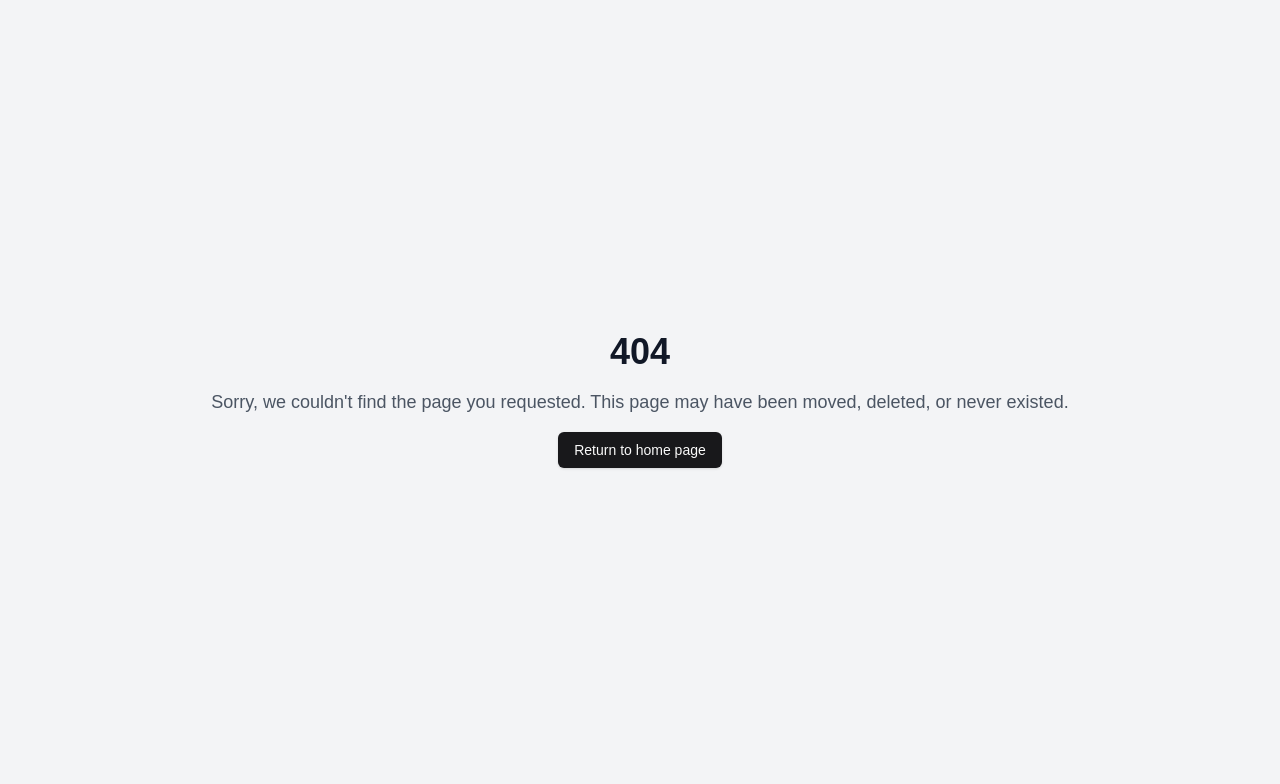
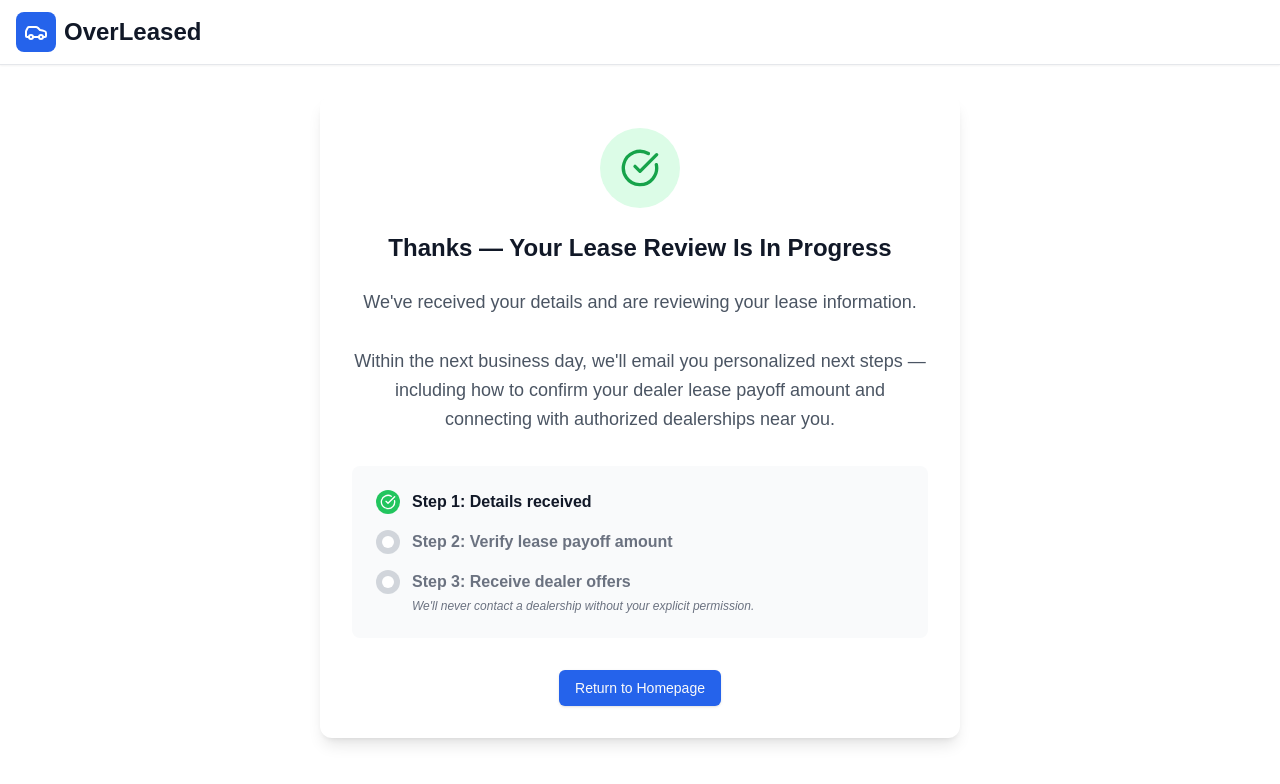
Before and after one commit to DanBus0/OverLeased, a Next.js app: page /lease-review-submitted in a window 1280 px wide. Before the commit this address had no page. Shown: the top 784 px of the page. Built offline with nearby package versions, Linux system fonts and the light colour scheme.

Commit message:
Add files via upload

```diff
--- a/src/pages/get-started.tsx
+++ b/src/pages/get-started.tsx
@@ -242,13 +242,15 @@ export default function GetStartedPage() {
 
       if (supabaseResult.success) {
         console.log('Form successfully submitted to Supabase');
-        setIsSubmitted(true);
+        // Redirect to tracking URL for Google Ads conversion tracking
+        window.location.href = "/lease-review-submitted";
       } else {
         console.log('Supabase submission failed, using localStorage fallback');
         const localStorageResult = submitToLocalStorage();
 
         if (localStorageResult.success) {
-          setIsSubmitted(true);
+          // Redirect to tracking URL for Google Ads conversion tracking
+          window.location.href = "/lease-review-submitted";
         } else {
           throw new Error('Both Supabase and localStorage submissions failed');
         }
@@ -256,7 +258,6 @@ export default function GetStartedPage() {
     } catch (err) {
       console.error('Form submission error:', err);
       setError("Something went wrong. Please try again.");
-    } finally {
       setIsSubmitting(false);
     }
   };
--- /dev/null
+++ b/src/pages/lease-review-submitted.tsx
@@ -0,0 +1,98 @@
+
+import Head from "next/head";
+import Link from "next/link";
+import { Card, CardContent } from "@/components/ui/card";
+import { Button } from "@/components/ui/button";
+import { CheckCircle } from "lucide-react";
+import Footer from "@/components/layout/Footer";
+import { Car } from "lucide-react";
+
+export default function LeaseReviewSubmittedPage() {
+  return (
+    <>
+      <Head>
+        <title>Thank You | OverLeased - End Your Car Lease Early</title>
+        <meta name="description" content="Thank you for your submission. We'll be in touch soon with offers to help you end your car lease early." />
+        <meta name="robots" content="noindex" />
+      </Head>
+      <div className="min-h-screen bg-white w-full max-w-full overflow-x-hidden">
+        <header className="bg-white shadow-sm border-b border-gray-200 fixed top-0 left-0 right-0 z-50 w-full">
+          <div className="max-w-7xl mx-auto px-4">
+            <div className="flex items-center justify-between h-16">
+              <Link href="/" className="flex items-center gap-2">
+                <div className="bg-blue-600 rounded-lg p-2">
+                  <Car className="h-6 w-6 text-white" />
+                </div>
+                <span className="text-2xl font-bold text-gray-900">OverLeased</span>
+              </Link>
+            </div>
+          </div>
+        </header>
+
+        <main className="w-full pt-24 pb-16">
+          <div className="max-w-2xl mx-auto px-4">
+            <Card className="shadow-lg border-0">
+              <CardContent className="p-8">
+                <div className="bg-green-100 rounded-full w-20 h-20 flex items-center justify-center mx-auto mb-6">
+                  <CheckCircle className="h-10 w-10 text-green-600" />
+                </div>
+
+                <h1 className="text-2xl font-bold text-gray-900 mb-6 text-center">
+                  Thanks — Your Lease Review Is In Progress
+                </h1>
+
+                <p className="text-lg text-gray-600 mb-8 text-center leading-relaxed">
+                  We've received your details and are reviewing your lease information.
+                  <br />
+                  <br />
+                  Within the next business day, we'll email you personalized next steps — including how to confirm your dealer lease payoff amount and connecting with authorized dealerships near you.
+                </p>
+
+                <div className="space-y-4 mb-8 bg-gray-50 p-6 rounded-lg">
+                  <div className="flex items-start gap-3">
+                    <div className="flex-shrink-0 w-6 h-6 rounded-full bg-green-500 flex items-center justify-center">
+                      <CheckCircle className="h-4 w-4 text-white" />
+                    </div>
+                    <div className="flex-1">
+                      <p className="font-semibold text-gray-900 text-[0.6875rem] leading-tight tracking-wide sm:text-base sm:leading-normal sm:tracking-normal">Step 1: Details received</p>
+                    </div>
+                  </div>
+
+                  <div className="flex items-start gap-3">
+                    <div className="flex-shrink-0 w-6 h-6 rounded-full bg-gray-300 flex items-center justify-center">
+                      <div className="w-3 h-3 rounded-full bg-white"></div>
+                    </div>
+                    <div className="flex-1">
+                      <p className="font-semibold text-gray-500 text-[0.6875rem] leading-tight tracking-wide sm:text-base sm:leading-normal sm:tracking-normal">Step 2: Verify lease payoff amount</p>
+                    </div>
+                  </div>
+
+                  <div className="flex items-start gap-3">
+                    <div className="flex-shrink-0 w-6 h-6 rounded-full bg-gray-300 flex items-center justify-center">
+                      <div className="w-3 h-3 rounded-full bg-white"></div>
+                    </div>
+                    <div className="flex-1">
+                      <p className="font-semibold text-gray-500 text-[0.6875rem] leading-tight tracking-wide sm:text-base sm:leading-normal sm:tracking-normal">Step 3: Receive dealer offers</p>
+                      <p className="text-[0.625rem] sm:text-xs text-gray-500 mt-1 italic">We'll never contact a dealership without your explicit permission.</p>
+                    </div>
+                  </div>
+                </div>
+
+                <div className="text-center">
+                  <Button
+                    onClick={() => window.location.href = "/"}
+                    className="bg-blue-600 hover:bg-blue-700"
+                  >
+                    Return to Homepage
+                  </Button>
+                </div>
+              </CardContent>
+            </Card>
+          </div>
+        </main>
+
+        <Footer />
+      </div>
+    </>
+  );
+}
```
